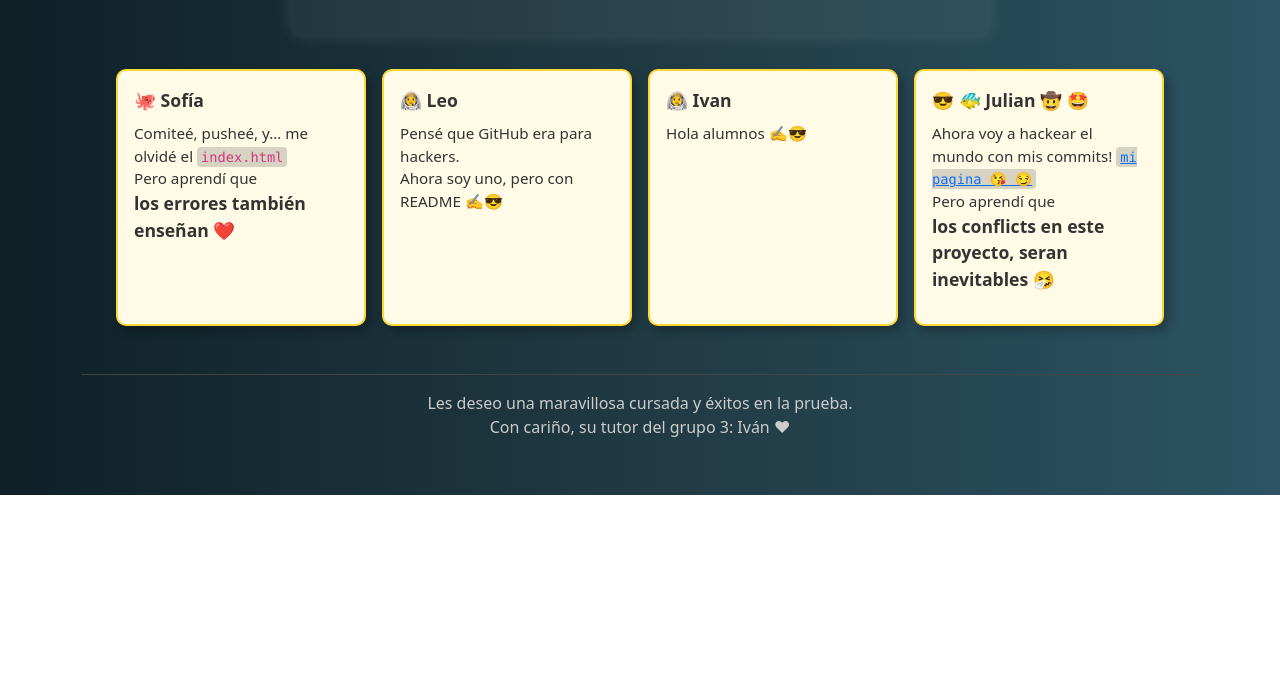
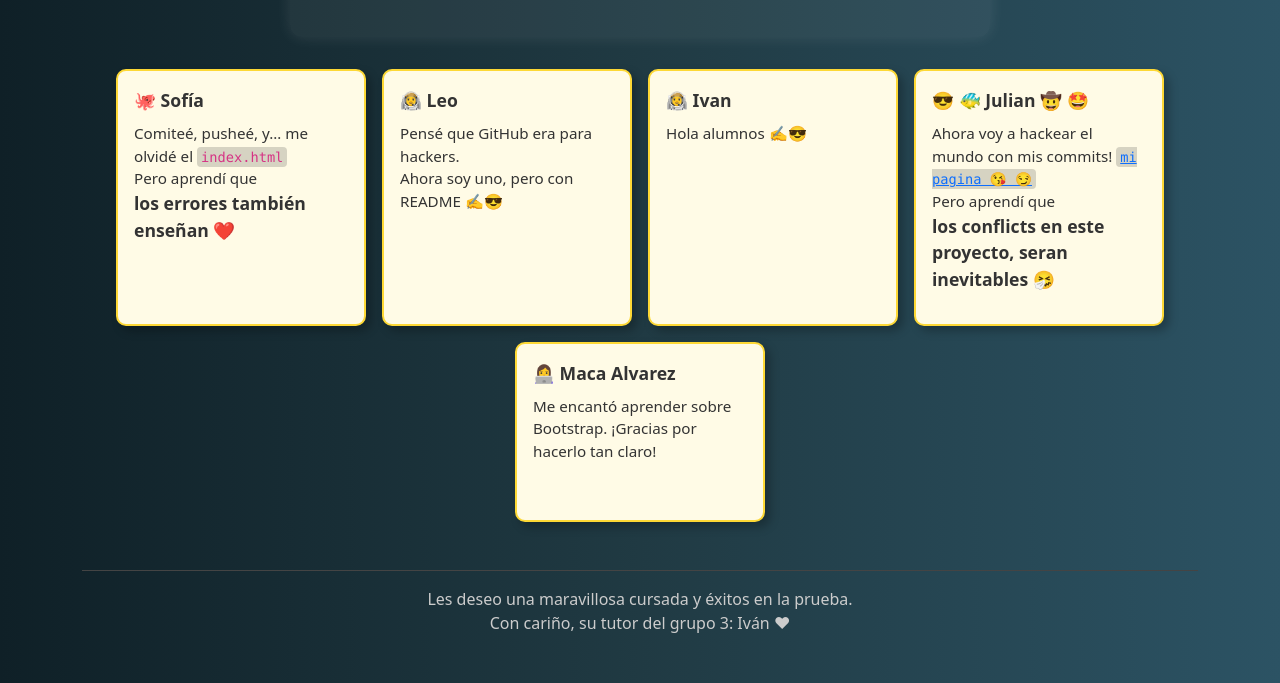
Before and after one commit to ivaniraldi/Trabajo-Colaborativo-G99, a plain HTML site: page index.html in a window 1280 px wide. Shown: the part 305-988 px from the top of the page. Before the commit the page ends 800 px from the top, so only its background shows below. Drawn offline with nearby package versions, Linux system fonts and the light colour scheme.

Commit message:
agregue post it maca alvarez

```diff
--- a/index.html
+++ b/index.html
@@ -88,6 +88,9 @@
             Pero aprendí que <strong>los conflicts en este proyecto, seran inevitables 🤧 </strong>
           </p>
         </div>
+        <div class="post-it">
+          <strong>👩‍💻 Maca Alvarez</strong>
+          <p>Me encantó aprender sobre Bootstrap. ¡Gracias por hacerlo tan claro!</p>  </div>
         <!-- Pueden seguir agregando sus "post-its" aquí -->
       </section>
 
```
